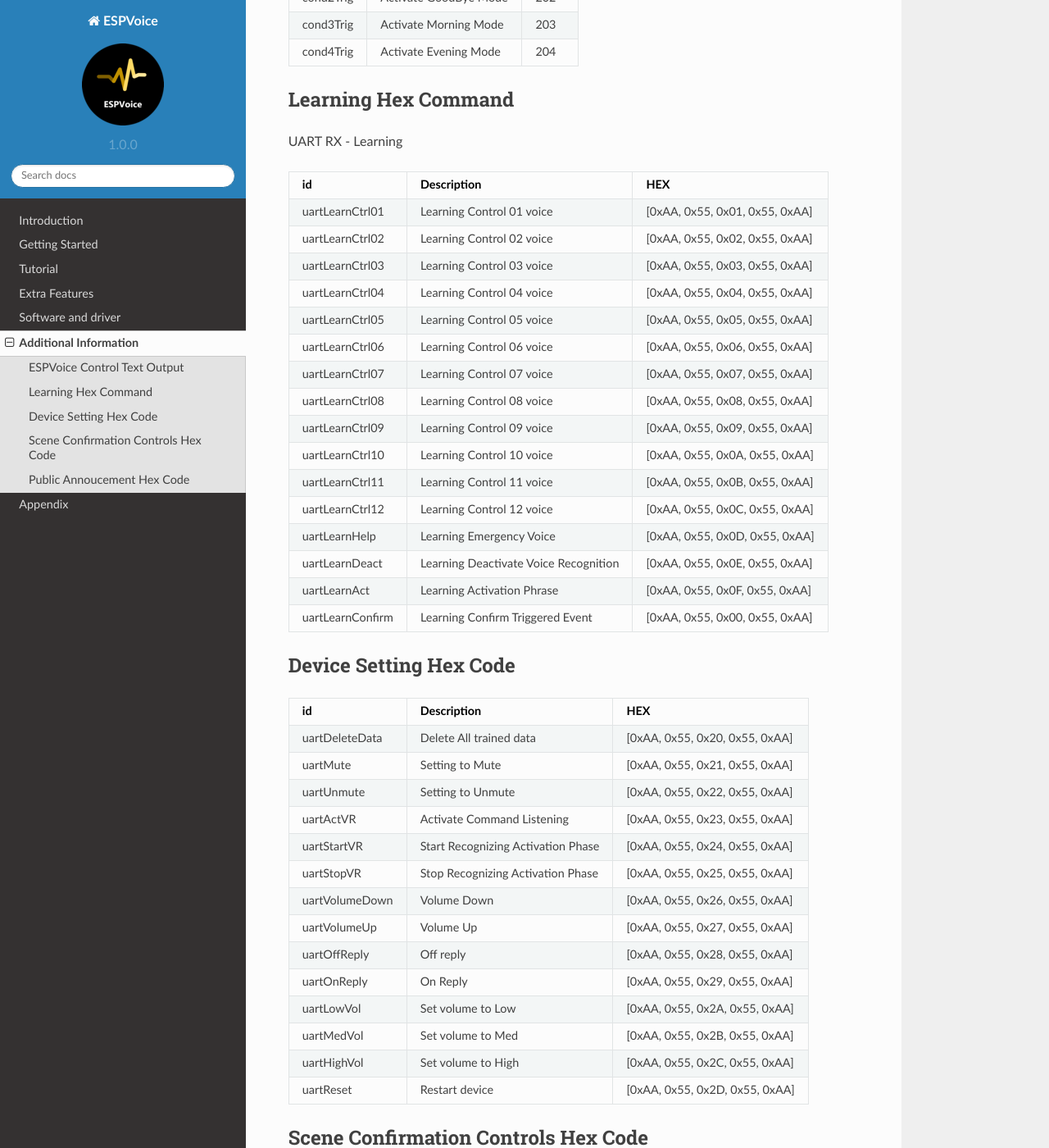
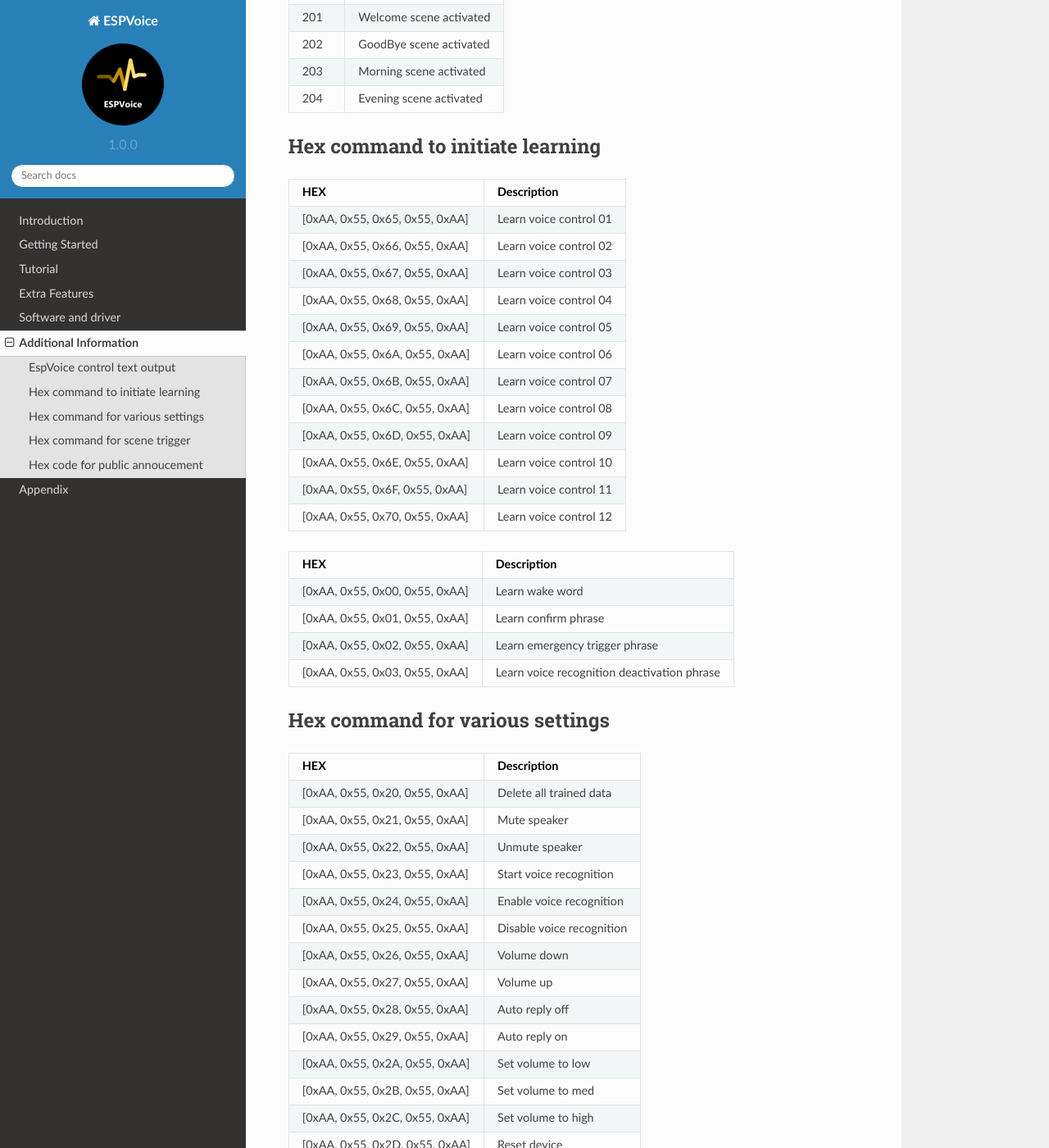
Before and after one commit to Safet5/espvoice-documentation, a Sphinx documentation site: the page built from docs/source/additional-information.rst, in a window 1280 px wide and 1400 px high, scrolled down 836 px. Shown: the whole window at 82% size. Built offline with Sphinx 7.4.7 and the Read the Docs theme 2.0.0, drawn with Linux system fonts in a browser that asks for light colours; some of the changed text lies outside the part shown.

```diff
--- a/docs/source/additional-information.rst
+++ b/docs/source/additional-information.rst
@@ -3,178 +3,189 @@ Additional Information
 
 .. _espvoice_control_text_output:
 
-ESPVoice Control Text Output
+EspVoice control text output
 ------------------------------
-UART TX - Control
 
-+-----------+------------------+-------+
-| id        | Description      | Value |
-+===========+==================+=======+
-| Control01 | Control 01 voice |  101  |
-+-----------+------------------+-------+
-| Control02 | Control 02 voice |  102  |
-+-----------+------------------+-------+
-| Control03 | Control 03 voice |  103  |
-+-----------+------------------+-------+
-| Control04 | Control 04 voice |  104  |
-+-----------+------------------+-------+
-| Control05 | Control 05 voice |  105  |
-+-----------+------------------+-------+
-| Control06 | Control 06 voice |  106  |
-+-----------+------------------+-------+
-| Control07 | Control 07 voice |  107  |
-+-----------+------------------+-------+
-| Control08 | Control 08 voice |  108  |
-+-----------+------------------+-------+
-| Control09 | Control 09 voice |  109  |
-+-----------+------------------+-------+
-| Control10 | Control 10 voice |  110  |
-+-----------+------------------+-------+
-| Control11 | Control 11 voice |  111  |
-+-----------+------------------+-------+
-| Control12 | Control 12 voice |  112  |
-+-----------+------------------+-------+
-| emergency | Emergency voice  |  911  |
-+-----------+------------------+-------+
+EspVoice will output a text value for every voice command or action.
+EspVoice will automatically output a subsequent "000" after 1s.
+The table below summarizes the value for available commands:
 
-+-----------+------------------------+-------+
-| id        | Description            | Value |
-+===========+========================+=======+
-| cond1Trig | Activate Welcome Mode  |  201  |
-+-----------+------------------------+-------+
-| cond2Trig | Activate GoodBye Mode  |  202  |
-+-----------+------------------------+-------+
-| cond3Trig | Activate Morning Mode  |  203  |
-+-----------+------------------------+-------+
-| cond4Trig | Activate Evening Mode  |  204  |
-+-----------+------------------------+-------+
++-------+-----------------------------+
+| Value | Description                 |
++=======+=============================+
+| 101   | Voice control 01 triggered  |
++-------+-----------------------------+
+| 102   | Voice control 02 triggered  |
++-------+-----------------------------+
+| 103   | Voice control 03 triggered  |
++-------+-----------------------------+
+| 104   | Voice control 04 triggered  |
++-------+-----------------------------+
+| 105   | Voice control 05 triggered  |
++-------+-----------------------------+
+| 106   | Voice control 06 triggered  |
++-------+-----------------------------+
+| 107   | Voice control 07 triggered  |
++-------+-----------------------------+
+| 108   | Voice control 08 triggered  |
++-------+-----------------------------+
+| 109   | Voice control 09 triggered  |
++-------+-----------------------------+
+| 110   | Voice control 10 triggered  |
++-------+-----------------------------+
+| 111   | Voice control 11 triggered  |
++-------+-----------------------------+
+| 112   | Voice control 12 triggered  |
++-------+-----------------------------+
+| 901   | Wake word detected          |
++-------+-----------------------------+
+| 911   | Emergency Command triggered |
++-------+-----------------------------+
+
++-------+-------------------------+
+| Value | Description             |
++=======+=========================+
+| 201   | Welcome scene activated |
++-------+-------------------------+
+| 202   | GoodBye scene activated |
++-------+-------------------------+
+| 203   | Morning scene activated |
++-------+-------------------------+
+| 204   | Evening scene activated |
++-------+-------------------------+
 
 
-Learning Hex Command
----------------------
+Hex command to initiate learning
+--------------------------------
 
-UART RX - Learning
++--------------------------------+---------------------------+
+| HEX                            | Description               |
++================================+===========================+
+| [0xAA, 0x55, 0x65, 0x55, 0xAA] | Learn voice control 01    |
++--------------------------------+---------------------------+
+| [0xAA, 0x55, 0x66, 0x55, 0xAA] | Learn voice control 02    |
++--------------------------------+---------------------------+
+| [0xAA, 0x55, 0x67, 0x55, 0xAA] | Learn voice control 03    |
++--------------------------------+---------------------------+
+| [0xAA, 0x55, 0x68, 0x55, 0xAA] | Learn voice control 04    |
++--------------------------------+---------------------------+
+| [0xAA, 0x55, 0x69, 0x55, 0xAA] | Learn voice control 05    |
++--------------------------------+---------------------------+
+| [0xAA, 0x55, 0x6A, 0x55, 0xAA] | Learn voice control 06    |
++--------------------------------+---------------------------+
+| [0xAA, 0x55, 0x6B, 0x55, 0xAA] | Learn voice control 07    |
++--------------------------------+---------------------------+
+| [0xAA, 0x55, 0x6C, 0x55, 0xAA] | Learn voice control 08    |
++--------------------------------+---------------------------+
+| [0xAA, 0x55, 0x6D, 0x55, 0xAA] | Learn voice control 09    |
++--------------------------------+---------------------------+
+| [0xAA, 0x55, 0x6E, 0x55, 0xAA] | Learn voice control 10    |
++--------------------------------+---------------------------+
+| [0xAA, 0x55, 0x6F, 0x55, 0xAA] | Learn voice control 11    |
++--------------------------------+---------------------------+
+| [0xAA, 0x55, 0x70, 0x55, 0xAA] | Learn voice control 12    |
++--------------------------------+---------------------------+
 
-+------------------+---------------------------------------+--------------------------------+
-| id               | Description                           | HEX                            |
-+==================+=======================================+================================+
-| uartLearnCtrl01  | Learning Control 01 voice             | [0xAA, 0x55, 0x01, 0x55, 0xAA] |
-+------------------+---------------------------------------+--------------------------------+
-| uartLearnCtrl02  | Learning Control 02 voice             | [0xAA, 0x55, 0x02, 0x55, 0xAA] |
-+------------------+---------------------------------------+--------------------------------+
-| uartLearnCtrl03  | Learning Control 03 voice             | [0xAA, 0x55, 0x03, 0x55, 0xAA] |
-+------------------+---------------------------------------+--------------------------------+
-| uartLearnCtrl04  | Learning Control 04 voice             | [0xAA, 0x55, 0x04, 0x55, 0xAA] |
-+------------------+---------------------------------------+--------------------------------+
-| uartLearnCtrl05  | Learning Control 05 voice             | [0xAA, 0x55, 0x05, 0x55, 0xAA] |
-+------------------+---------------------------------------+--------------------------------+
-| uartLearnCtrl06  | Learning Control 06 voice             | [0xAA, 0x55, 0x06, 0x55, 0xAA] |
-+------------------+---------------------------------------+--------------------------------+
-| uartLearnCtrl07  | Learning Control 07 voice             | [0xAA, 0x55, 0x07, 0x55, 0xAA] |
-+------------------+---------------------------------------+--------------------------------+
-| uartLearnCtrl08  | Learning Control 08 voice             | [0xAA, 0x55, 0x08, 0x55, 0xAA] |
-+------------------+---------------------------------------+--------------------------------+
-| uartLearnCtrl09  | Learning Control 09 voice             | [0xAA, 0x55, 0x09, 0x55, 0xAA] |
-+------------------+---------------------------------------+--------------------------------+
-| uartLearnCtrl10  | Learning Control 10 voice             | [0xAA, 0x55, 0x0A, 0x55, 0xAA] |
-+------------------+---------------------------------------+--------------------------------+
-| uartLearnCtrl11  | Learning Control 11 voice             | [0xAA, 0x55, 0x0B, 0x55, 0xAA] |
-+------------------+---------------------------------------+--------------------------------+
-| uartLearnCtrl12  | Learning Control 12 voice             | [0xAA, 0x55, 0x0C, 0x55, 0xAA] |
-+------------------+---------------------------------------+--------------------------------+
-| uartLearnHelp    | Learning Emergency Voice              | [0xAA, 0x55, 0x0D, 0x55, 0xAA] |
-+------------------+---------------------------------------+--------------------------------+
-| uartLearnDeact   | Learning Deactivate Voice Recognition | [0xAA, 0x55, 0x0E, 0x55, 0xAA] |
-+------------------+---------------------------------------+--------------------------------+
-| uartLearnAct     | Learning Activation Phrase            | [0xAA, 0x55, 0x0F, 0x55, 0xAA] |
-+------------------+---------------------------------------+--------------------------------+
-| uartLearnConfirm | Learning Confirm Triggered Event      | [0xAA, 0x55, 0x00, 0x55, 0xAA] |
-+------------------+---------------------------------------+--------------------------------+
++--------------------------------+----------------------------------------------+
+| HEX                            | Description                                  |
++================================+==============================================+
+| [0xAA, 0x55, 0x00, 0x55, 0xAA] | Learn wake word                              |
++--------------------------------+----------------------------------------------+
+| [0xAA, 0x55, 0x01, 0x55, 0xAA] | Learn confirm phrase                         |
++--------------------------------+----------------------------------------------+
+| [0xAA, 0x55, 0x02, 0x55, 0xAA] | Learn emergency trigger phrase               |
++--------------------------------+----------------------------------------------+
+| [0xAA, 0x55, 0x03, 0x55, 0xAA] | Learn voice recognition deactivation phrase  |
++--------------------------------+----------------------------------------------+
 
 
-Device Setting Hex Code
-------------------------
+Hex command for various settings
+--------------------------------
 
-+----------------+------------------------------------+--------------------------------+
-| id             | Description                        | HEX                            |
-+================+====================================+================================+
-| uartDeleteData | Delete All trained data            | [0xAA, 0x55, 0x20, 0x55, 0xAA] |
-+----------------+------------------------------------+--------------------------------+
-| uartMute       | Setting to Mute                    | [0xAA, 0x55, 0x21, 0x55, 0xAA] |
-+----------------+------------------------------------+--------------------------------+
-| uartUnmute     | Setting to Unmute                  | [0xAA, 0x55, 0x22, 0x55, 0xAA] |
-+----------------+------------------------------------+--------------------------------+
-| uartActVR      | Activate Command Listening         | [0xAA, 0x55, 0x23, 0x55, 0xAA] |
-+----------------+------------------------------------+--------------------------------+
-| uartStartVR    | Start Recognizing Activation Phase | [0xAA, 0x55, 0x24, 0x55, 0xAA] |
-+----------------+------------------------------------+--------------------------------+
-| uartStopVR     | Stop Recognizing Activation Phase  | [0xAA, 0x55, 0x25, 0x55, 0xAA] |
-+----------------+------------------------------------+--------------------------------+
-| uartVolumeDown | Volume Down                        | [0xAA, 0x55, 0x26, 0x55, 0xAA] |
-+----------------+------------------------------------+--------------------------------+
-| uartVolumeUp   | Volume Up                          | [0xAA, 0x55, 0x27, 0x55, 0xAA] |
-+----------------+------------------------------------+--------------------------------+
-| uartOffReply   | Off reply                          | [0xAA, 0x55, 0x28, 0x55, 0xAA] |
-+----------------+------------------------------------+--------------------------------+
-| uartOnReply    | On Reply                           | [0xAA, 0x55, 0x29, 0x55, 0xAA] |
-+----------------+------------------------------------+--------------------------------+
-| uartLowVol     | Set volume to Low                  | [0xAA, 0x55, 0x2A, 0x55, 0xAA] |
-+----------------+------------------------------------+--------------------------------+
-| uartMedVol     | Set volume to Med                  | [0xAA, 0x55, 0x2B, 0x55, 0xAA] |
-+----------------+------------------------------------+--------------------------------+
-| uartHighVol    | Set volume to High                 | [0xAA, 0x55, 0x2C, 0x55, 0xAA] |
-+----------------+------------------------------------+--------------------------------+
-| uartReset      | Restart device                     | [0xAA, 0x55, 0x2D, 0x55, 0xAA] |
-+----------------+------------------------------------+--------------------------------+
++--------------------------------+------------------------------+
+| HEX                            | Description                  |
++================================+==============================+
+| [0xAA, 0x55, 0x20, 0x55, 0xAA] | Delete all trained data      |
++--------------------------------+------------------------------+
+| [0xAA, 0x55, 0x21, 0x55, 0xAA] | Mute speaker                 |
++--------------------------------+------------------------------+
+| [0xAA, 0x55, 0x22, 0x55, 0xAA] | Unmute speaker               |
++--------------------------------+------------------------------+
+| [0xAA, 0x55, 0x23, 0x55, 0xAA] | Start voice recognition      |
++--------------------------------+------------------------------+
+| [0xAA, 0x55, 0x24, 0x55, 0xAA] | Enable voice recognition     |
++--------------------------------+------------------------------+
+| [0xAA, 0x55, 0x25, 0x55, 0xAA] | Disable voice recognition    |
++--------------------------------+------------------------------+
+| [0xAA, 0x55, 0x26, 0x55, 0xAA] | Volume down                  |
++--------------------------------+------------------------------+
+| [0xAA, 0x55, 0x27, 0x55, 0xAA] | Volume up                    |
++--------------------------------+------------------------------+
+| [0xAA, 0x55, 0x28, 0x55, 0xAA] | Auto reply off               |
++--------------------------------+------------------------------+
+| [0xAA, 0x55, 0x29, 0x55, 0xAA] | Auto reply on                |
++--------------------------------+------------------------------+
+| [0xAA, 0x55, 0x2A, 0x55, 0xAA] | Set volume to low            |
++--------------------------------+------------------------------+
+| [0xAA, 0x55, 0x2B, 0x55, 0xAA] | Set volume to med            |
++--------------------------------+------------------------------+
+| [0xAA, 0x55, 0x2C, 0x55, 0xAA] | Set volume to high           |
++--------------------------------+------------------------------+
+| [0xAA, 0x55, 0x2D, 0x55, 0xAA] | Reset device                 |
++--------------------------------+------------------------------+
+| [0xAA, 0x55, 0x2E, 0x55, 0xAA] | Get firmware version         |
++--------------------------------+------------------------------+
 
 
-Scene Confirmation Controls Hex Code
--------------------------------------
+Hex command for scene trigger
+-----------------------------
 
-+-----------+----------------------+--------------------------------+
-| id        | Description          | HEX                            |
-+===========+======================+================================+
-| uartCond1 | Trigger Welcome Mode | [0xAA, 0x55, 0x31, 0x55, 0xAA] |
-+-----------+----------------------+--------------------------------+
-| uartCond2 | Trigger GoodBye Mode | [0xAA, 0x55, 0x32, 0x55, 0xAA] |
-+-----------+----------------------+--------------------------------+
-| uartCond3 | Trigger Morning Mode | [0xAA, 0x55, 0x33, 0x55, 0xAA] |
-+-----------+----------------------+--------------------------------+
-| uartCond4 | Trigger Evening Mode | [0xAA, 0x55, 0x34, 0x55, 0xAA] |
-+-----------+----------------------+--------------------------------+
++--------------------------------+-----------------------+
+| HEX                            | Description           |
++================================+=======================+
+| [0xAA, 0x55, 0x31, 0x55, 0xAA] | Trigger welcome scene |
++--------------------------------+-----------------------+
+| [0xAA, 0x55, 0x32, 0x55, 0xAA] | Trigger goodBye scene |
++--------------------------------+-----------------------+
+| [0xAA, 0x55, 0x33, 0x55, 0xAA] | Trigger morning scene |
++--------------------------------+-----------------------+
+| [0xAA, 0x55, 0x34, 0x55, 0xAA] | Trigger evening scene |
++--------------------------------+-----------------------+
+| [0xAA, 0x55, 0x35, 0x55, 0xAA] | Cancel scene trigger  |
++--------------------------------+-----------------------+
 
 
-Public Annoucement Hex Code
----------------------------
+Hex code for public annoucement
+-------------------------------
 
-+------+-----------------------------+--------------------------------+
-| ID   | Description                 | HEX                            |
-+======+=============================+================================+
-| PA01 | Alarm beep                  | [0xAA, 0x55, 0x40, 0x55, 0xAA] |
-+------+-----------------------------+--------------------------------+
-| PA02 | Siren                       | [0xAA, 0x55, 0x41, 0x55, 0xAA] |
-+------+-----------------------------+--------------------------------+
-| PA03 | Someone is at the main door | [0xAA, 0x55, 0x42, 0x55, 0xAA] |
-+------+-----------------------------+--------------------------------+
-| PA04 | Someone is at the backyard  | [0xAA, 0x55, 0x43, 0x55, 0xAA] |
-+------+-----------------------------+--------------------------------+
-| PA05 | Main door is opened         | [0xAA, 0x55, 0x44, 0x55, 0xAA] |
-+------+-----------------------------+--------------------------------+
-| PA06 | Main door is closed         | [0xAA, 0x55, 0x45, 0x55, 0xAA] |
-+------+-----------------------------+--------------------------------+
-| PA07 | Garage door is opened       | [0xAA, 0x55, 0x46, 0x55, 0xAA] |
-+------+-----------------------------+--------------------------------+
-| PA08 | Garage door is closed       | [0xAA, 0x55, 0x47, 0x55, 0xAA] |
-+------+-----------------------------+--------------------------------+
-| PA09 | Window is opened            | [0xAA, 0x55, 0x48, 0x55, 0xAA] |
-+------+-----------------------------+--------------------------------+
-| PA10 | Window is closed            | [0xAA, 0x55, 0x49, 0x55, 0xAA] |
-+------+-----------------------------+--------------------------------+
-| PA11 | Alarm is armed away         | [0xAA, 0x55, 0x4A, 0x55, 0xAA] |
-+------+-----------------------------+--------------------------------+
-| PA12 | Alarm is armed home         | [0xAA, 0x55, 0x4B, 0x55, 0xAA] |
-+------+-----------------------------+--------------------------------+
-| PA13 | Alarm is disarmed           | [0xAA, 0x55, 0x4C, 0x55, 0xAA] |
-+------+-----------------------------+--------------------------------+
-| PA14 | Door Bell                   | [0xAA, 0x55, 0x4D, 0x55, 0xAA] |
-+------+-----------------------------+--------------------------------+
++--------------------------------+-----------------------------+
+| HEX                            | Description                 |
++================================+=============================+
+| [0xAA, 0x55, 0x40, 0x55, 0xAA] | Alarm beep                  |
++--------------------------------+-----------------------------+
+| [0xAA, 0x55, 0x41, 0x55, 0xAA] | Siren                       |
++--------------------------------+-----------------------------+
+| [0xAA, 0x55, 0x42, 0x55, 0xAA] | Someone is at the main door |
++--------------------------------+-----------------------------+
+| [0xAA, 0x55, 0x43, 0x55, 0xAA] | Someone is at the backyard  |
++--------------------------------+-----------------------------+
+| [0xAA, 0x55, 0x44, 0x55, 0xAA] | Main door is opened         |
++--------------------------------+-----------------------------+
+| [0xAA, 0x55, 0x45, 0x55, 0xAA] | Main door is closed         |
++--------------------------------+-----------------------------+
+| [0xAA, 0x55, 0x46, 0x55, 0xAA] | Garage door is opened       |
++--------------------------------+-----------------------------+
+| [0xAA, 0x55, 0x47, 0x55, 0xAA] | Garage door is closed       |
++--------------------------------+-----------------------------+
+| [0xAA, 0x55, 0x48, 0x55, 0xAA] | Window is opened            |
++--------------------------------+-----------------------------+
+| [0xAA, 0x55, 0x49, 0x55, 0xAA] | Window is closed            |
++--------------------------------+-----------------------------+
+| [0xAA, 0x55, 0x4A, 0x55, 0xAA] | Alarm is armed away         |
++--------------------------------+-----------------------------+
+| [0xAA, 0x55, 0x4B, 0x55, 0xAA] | Alarm is armed home         |
++--------------------------------+-----------------------------+
+| [0xAA, 0x55, 0x4C, 0x55, 0xAA] | Alarm is disarmed           |
++--------------------------------+-----------------------------+
+| [0xAA, 0x55, 0x4D, 0x55, 0xAA] | Door Bell                   |
++--------------------------------+-----------------------------+
--- a/docs/source/get-started.rst
+++ b/docs/source/get-started.rst
@@ -15,9 +15,9 @@ First power on
 
 When ESPVoice is first powered on, it will enter a Wake Word learning phase, followed by a Voice Command learning phase for Control 01.
 
-A wake word is a specific phrase that prompts ESPVoice to wake up and listen for the user's voice commands. Users will be instructed to speak the wake word three times in order to complete the wake word learning process.
+A wake word is a specific phrase that prompts ESPVoice to wake up and listen for the user's voice commands. Users will be instructed to speak the wake word two times in order to complete the wake word learning process.
 
-After completing the wake word learning, ESPVoice will prompt for a voice command input for Control 01. Similarly user will be prompted to speak the voice command three times in order to complete the voice command learning process.
+After completing the wake word learning, ESPVoice will prompt for a voice command input for Control 01. Similarly user will be prompted to speak the voice command twice in order to complete the voice command learning process.
 
 Congratulations! You have successfully completed the setup process for ESPVoice. You're now ready to move on to the next step to integrate ESPVoice into your Home Assistant.
 
```
Also changed, not shown: README.rst (+47 -6 lines), docs/source/appendix.rst (+9 -5 lines), docs/source/introduction.rst (+11 -8 lines), docs/source/tutorial.rst (+20 -10 lines), docs/source/images/connect-to-ha-step4.bak.png (added), docs/source/images/reset-espvoice.png (added).
